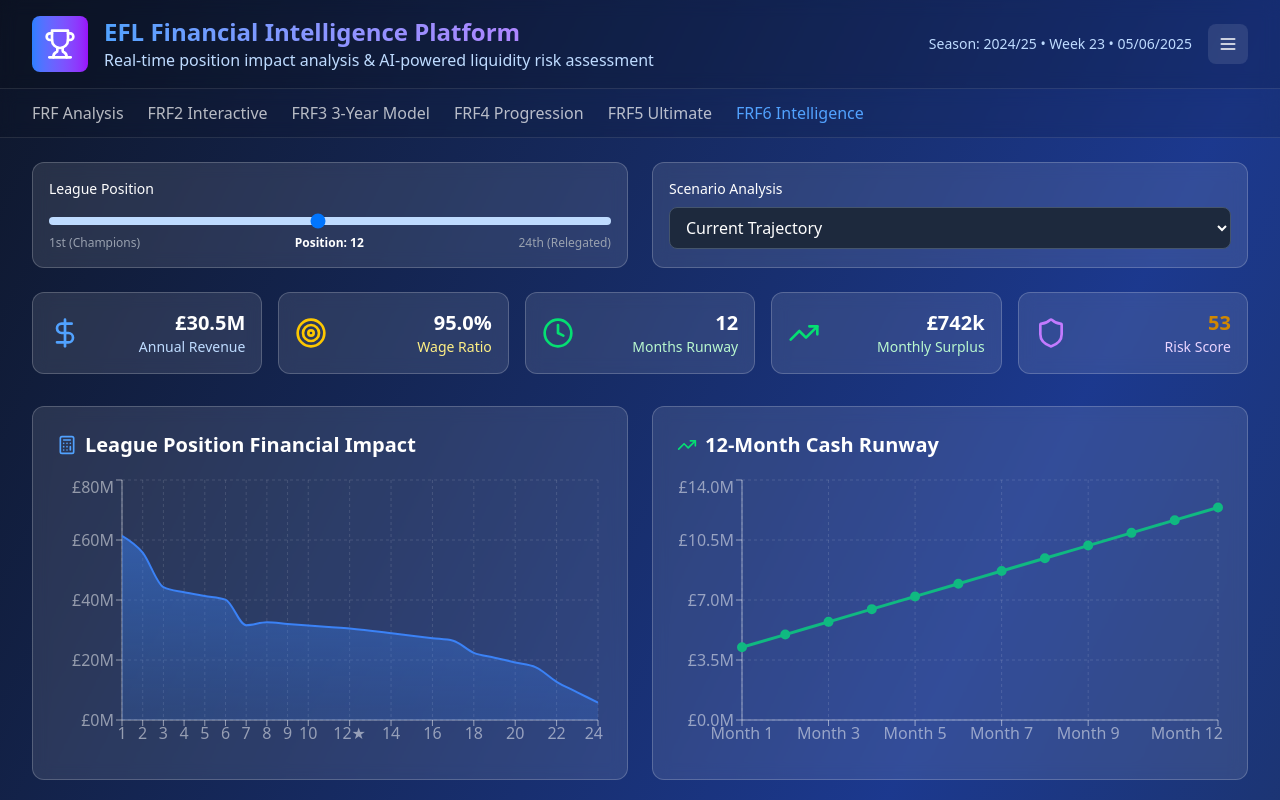
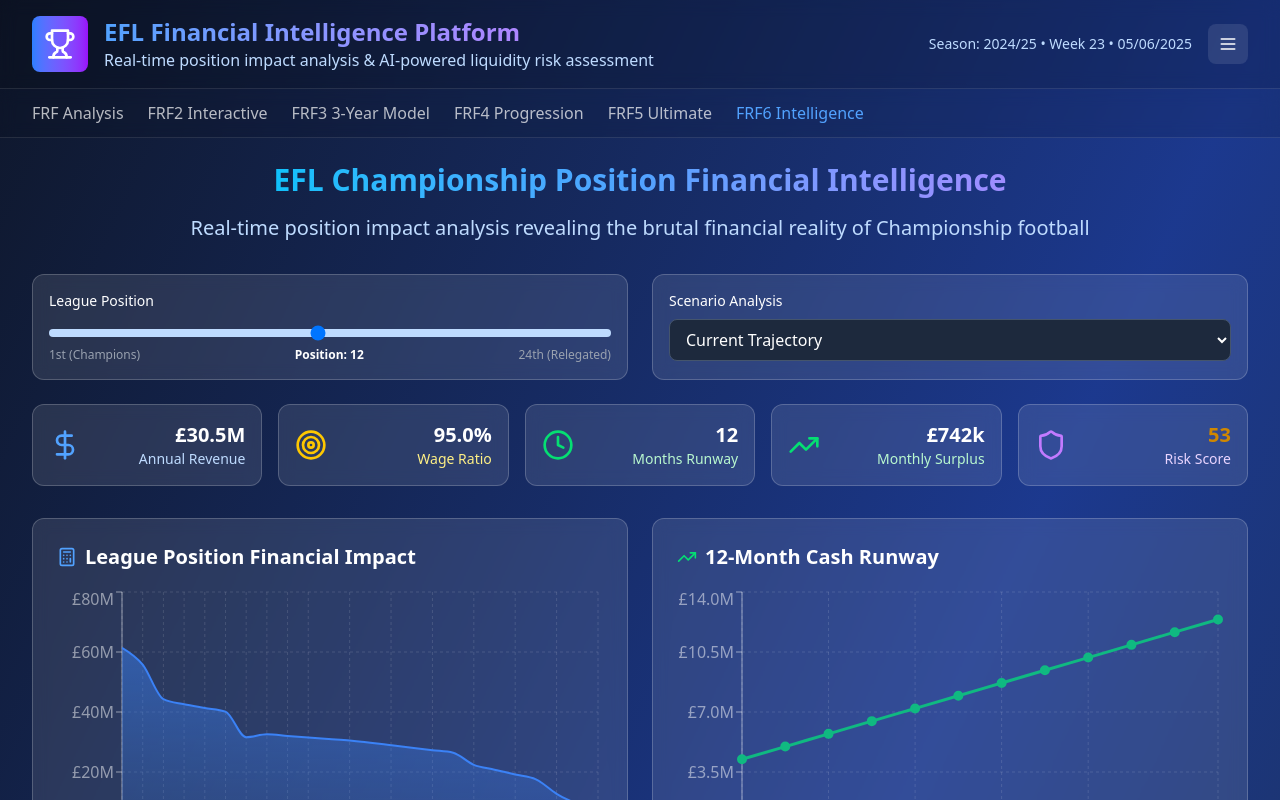
Before and after one commit to zenifieduk/fin-intel, a Next.js app: page /frf6 in a window 1280 px wide. Shown: the top 800 px of the page. Built offline with nearby package versions, Linux system fonts and the light colour scheme.

Commit message:
🔗 Navigation Update: Add FRF6 Intelligence links to all FRF pages - Complete navigation consistency across FRF1, FRF2, FRF3, FRF5 with FRF6 Intelligence link for seamless page switching

```diff
--- a/src/app/frf/page.tsx
+++ b/src/app/frf/page.tsx
@@ -236,6 +236,9 @@
             </a>
             <a href="/frf5" className="text-white/70 hover:text-white transition-colors">
               FRF5 Ultimate
+            </a>
+            <a href="/frf6" className="text-white/70 hover:text-white transition-colors">
+              FRF6 Intelligence
             </a>
           </nav>
         </div>
--- a/src/app/frf2/page.tsx
+++ b/src/app/frf2/page.tsx
@@ -337,6 +337,9 @@
             </a>
             <a href="/frf5" className="text-white/70 hover:text-white transition-colors">
               FRF5 Ultimate
+            </a>
+            <a href="/frf6" className="text-white/70 hover:text-white transition-colors">
+              FRF6 Intelligence
             </a>
           </nav>
         </div>
--- a/src/app/frf3/page.tsx
+++ b/src/app/frf3/page.tsx
@@ -365,6 +365,9 @@
             </a>
             <a href="/frf5" className="text-white/70 hover:text-white transition-colors">
               FRF5 Ultimate
+            </a>
+            <a href="/frf6" className="text-white/70 hover:text-white transition-colors">
+              FRF6 Intelligence
             </a>
           </nav>
         </div>
--- a/src/app/frf5/page.tsx
+++ b/src/app/frf5/page.tsx
@@ -495,6 +495,9 @@
             </a>
             <a href="/frf5" className="text-purple-400 font-medium hover:text-purple-300 transition-colors">
               FRF5 Ultimate
+            </a>
+            <a href="/frf6" className="text-white/70 hover:text-white transition-colors">
+              FRF6 Intelligence
             </a>
           </nav>
         </div>
--- a/src/app/frf6/page.tsx
+++ b/src/app/frf6/page.tsx
@@ -424,6 +424,16 @@
       )}
 
       <div className="max-w-7xl mx-auto px-4 sm:px-6 lg:px-8 py-6">
+        {/* Page Title Section */}
+        <div className="mb-8 text-center">
+          <h2 className="text-3xl font-bold mb-4 bg-gradient-to-r from-cyan-400 via-blue-400 to-purple-400 bg-clip-text text-transparent">
+            EFL Championship Position Financial Intelligence
+          </h2>
+          <p className="text-xl text-blue-200 mb-6">
+            Real-time position impact analysis revealing the brutal financial reality of Championship football
+          </p>
+        </div>
+
         {/* Controls */}
         <div className="grid grid-cols-1 lg:grid-cols-2 gap-6 mb-6">
           <div className="bg-white/10 backdrop-blur-sm rounded-xl p-4 border border-white/20">
```
